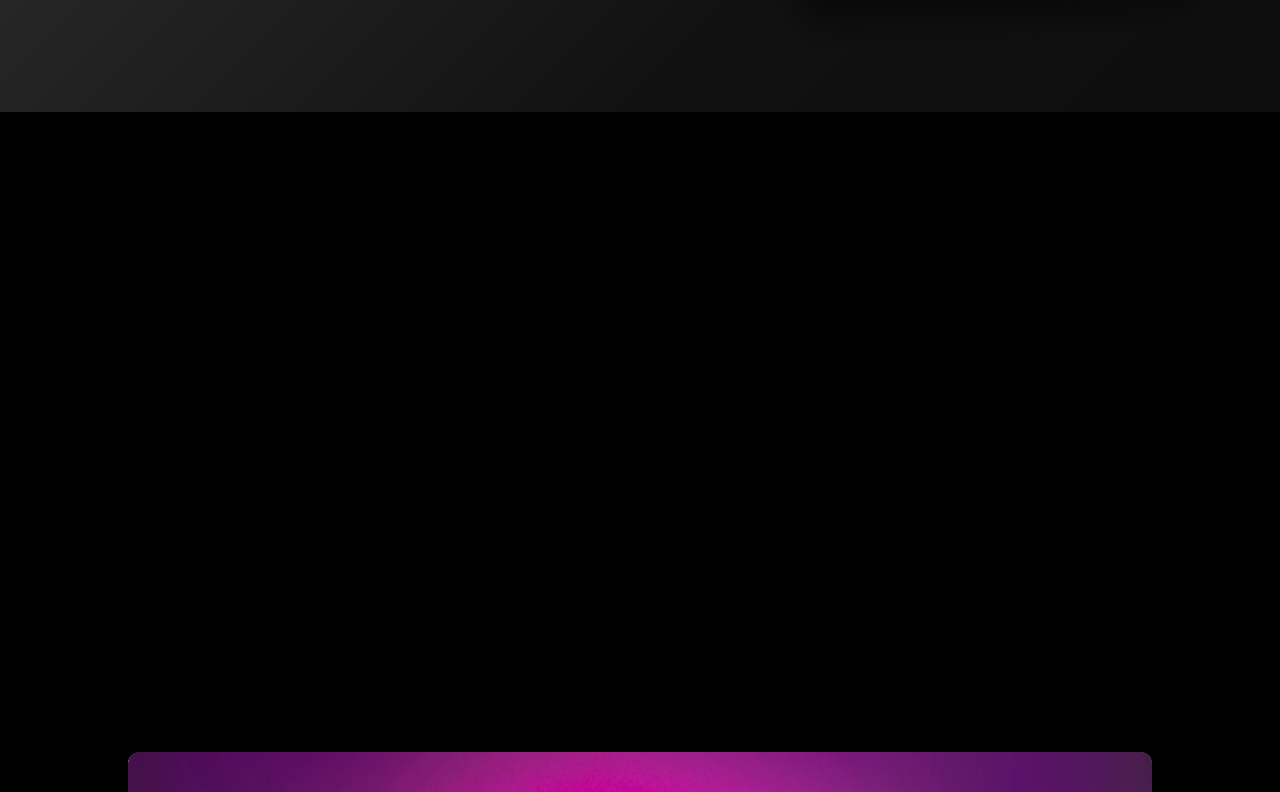
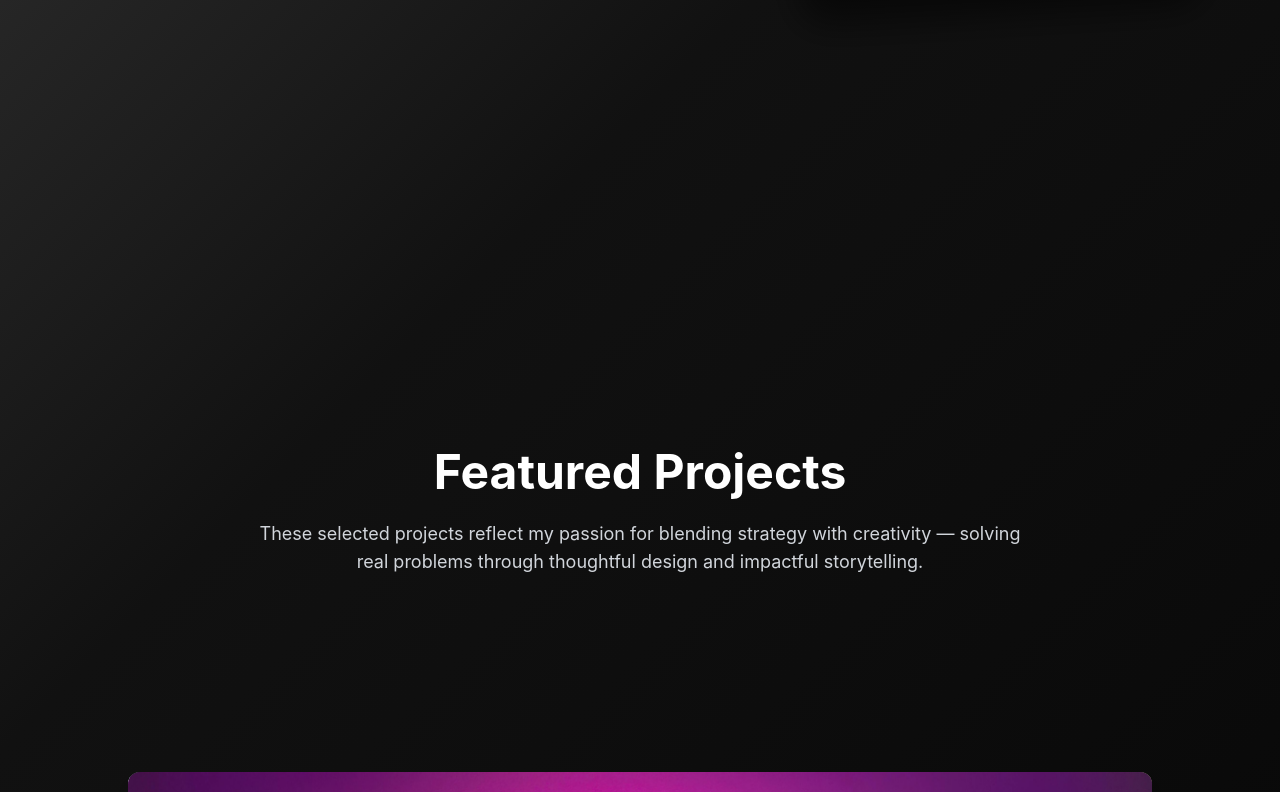
Before and after one commit to Fab785/Portfolio, a React (Create React App) app: page / in a window 1280 px wide. Shown: the part 2288-3080 px from the top of the page. Built offline with nearby package versions, Linux system fonts and the light colour scheme.

Commit message:
description added

```diff
--- a/src/components/HeroSectionFour.jsx
+++ b/src/components/HeroSectionFour.jsx
@@ -49,33 +49,43 @@ export default function HeroSectionFour() {
     };
   }, []);
 
-  // Each image slides up from 100% to 0% in sequence according to scrollPercent
-  // We divide scrollPercent (0 to 1) into 3 segments, one per image
-
   function getTranslateY(index) {
+    const gap = 20; // px gap during overlap
     const segmentLength = 1 / projects.length;
     const start = segmentLength * index;
     const end = segmentLength * (index + 1);
 
-    if (scrollPercent <= start) return "100%";
+    if (scrollPercent <= start) return `calc(100% + ${gap}px)`;
     if (scrollPercent >= end) return "0%";
 
-    // interpolate between 100% and 0%
     const localProgress = (scrollPercent - start) / segmentLength;
-    return `${100 - localProgress * 100}%`;
+    const y = 100 - localProgress * 100;
+    const gapEffect = (1 - localProgress) * gap; // gap decreases as it reaches final position
+    return `calc(${y}% + ${gapEffect}px)`;
   }
 
   return (
-    <div className="w-full h-screen relative bg-black overflow-hidden">
+    <div className="w-full h-screen relative relative overflow-hidden">
       {/* Scrollable div to handle scrolling inside this section */}
       <div
         ref={scrollContainerRef}
         className="h-full w-full overflow-y-scroll"
         style={{ scrollSnapType: "y mandatory" }}
       >
-        {/* Tall empty spacer to enable scroll */}
+        {/* Intro content instead of empty gap */}
+        <div className="h-screen flex flex-col items-center justify-center text-center px-6">
+          <h2 className="text-5xl font-bold text-white mb-6">
+            Featured Projects
+          </h2>
+          <p className="text-lg text-gray-300 max-w-3xl">
+            These selected projects reflect my passion for blending strategy
+            with creativity — solving real problems through thoughtful design
+            and impactful storytelling.
+          </p>
+        </div>
+
+        {/* Spacer to allow enough scroll for all images to animate */}
         <div style={{ height: `${projects.length * 100}vh` }} />
-
       </div>
 
       {/* Fixed container where images stack and animate */}
@@ -89,7 +99,7 @@ export default function HeroSectionFour() {
               transform: `translateY(${getTranslateY(index)})`,
               transition: "transform 0.2s linear",
               zIndex: index + 1,
-              pointerEvents: "auto", // enable hover
+              pointerEvents: "auto",
             }}
           >
             <img
@@ -98,7 +108,9 @@ export default function HeroSectionFour() {
               className="w-full h-full object-cover"
             />
             <div className="absolute inset-0 bg-black bg-opacity-40 flex flex-col items-center justify-center opacity-0 hover:opacity-100 transition-opacity duration-500">
-              <h2 className="text-3xl font-bold text-white mb-2">{project.title}</h2>
+              <h2 className="text-3xl font-bold text-white mb-2">
+                {project.title}
+              </h2>
               <p className="text-lg text-gray-200">{project.description}</p>
             </div>
           </div>
```
